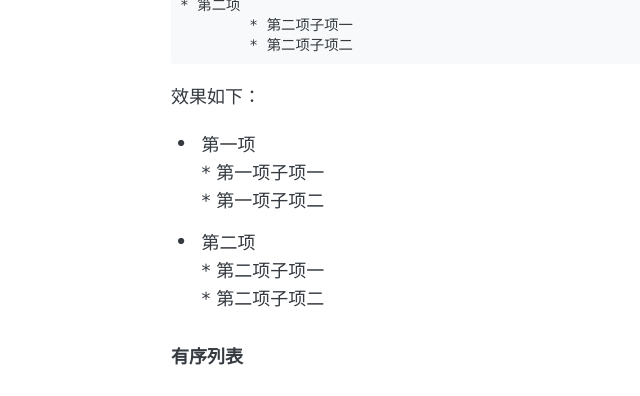
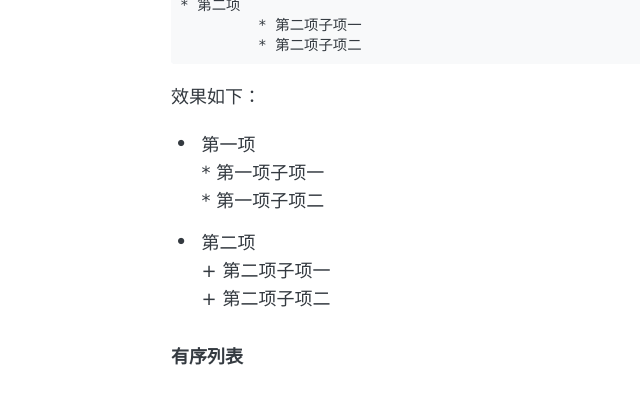
Before and after one commit to perfiffer/perfiffer.github.io, a Jekyll site: the page built from _posts/2019-04-16-markdown语法.md, in a window 1280 px wide and 900 px high, scrolled down 5795 px. Shown: the top 396 px of the window, without its empty margins (55-695 px from the left). Built offline with Jekyll 4.4.1, drawn with Linux system fonts in a browser that asks for light colours; some web fonts are replaced; comment, search, counter and statistics services are not loaded.

Commit message:
update blog

````diff
--- a/_posts/2019-04-16-markdown语法.md
+++ b/_posts/2019-04-16-markdown语法.md
@@ -187,19 +187,19 @@ function exec() {
 示例：
 ```
 * 第一项
-	* 第一项子项一
-	* 第一项子项二
+	 * 第一项子项一
+	 * 第一项子项二
 * 第二项
-	* 第二项子项一
-	* 第二项子项二
+	 * 第二项子项一
+	 * 第二项子项二
 ```
 效果如下：
 * 第一项
-        * 第一项子项一
-        * 第一项子项二
+         * 第一项子项一
+         * 第一项子项二
 * 第二项
-        * 第二项子项一
-        * 第二项子项二
+         + 第二项子项一
+         + 第二项子项二
 
 ##### 有序列表
 有序列表直接用数字表示，实例如下：
````
